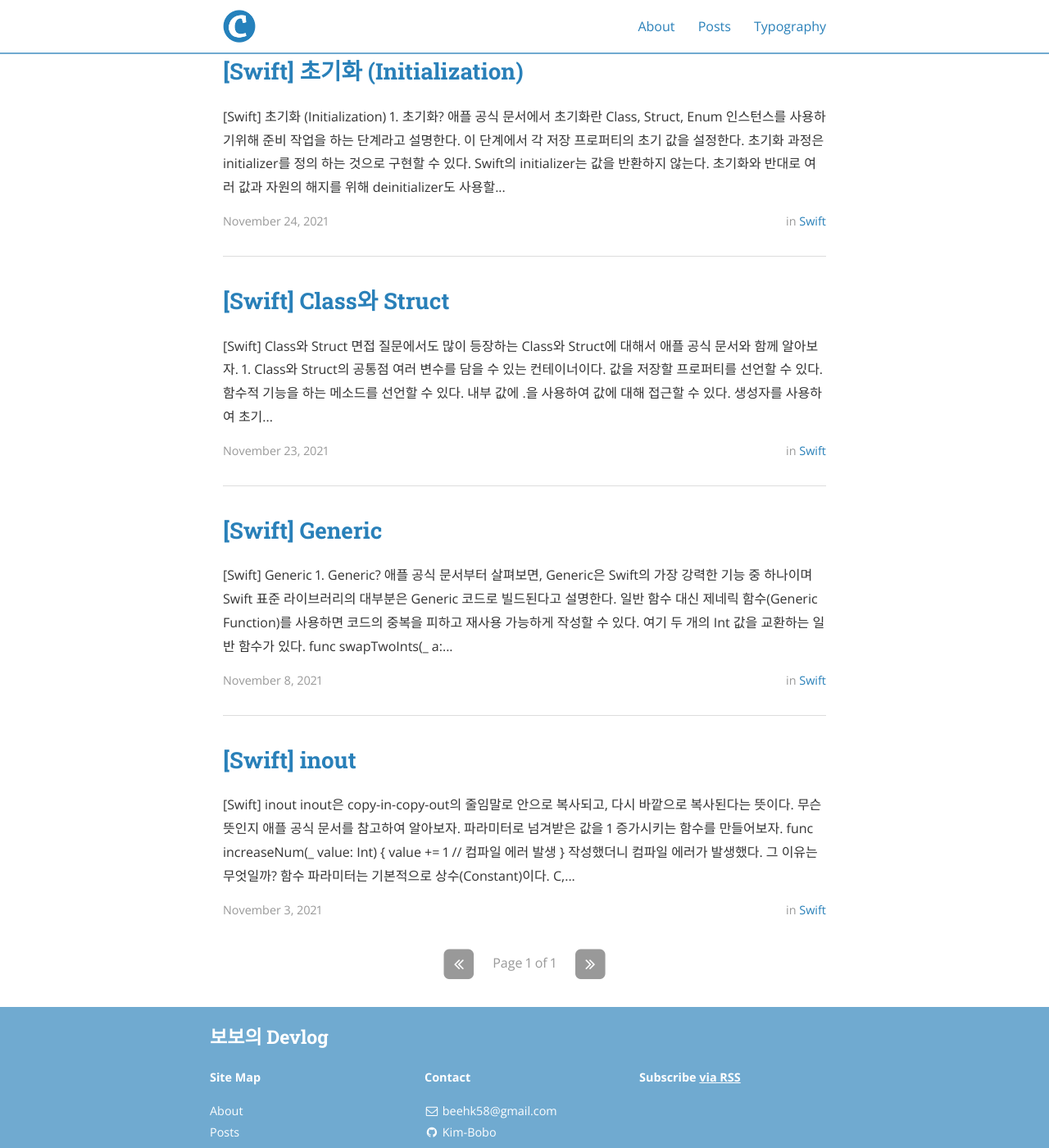
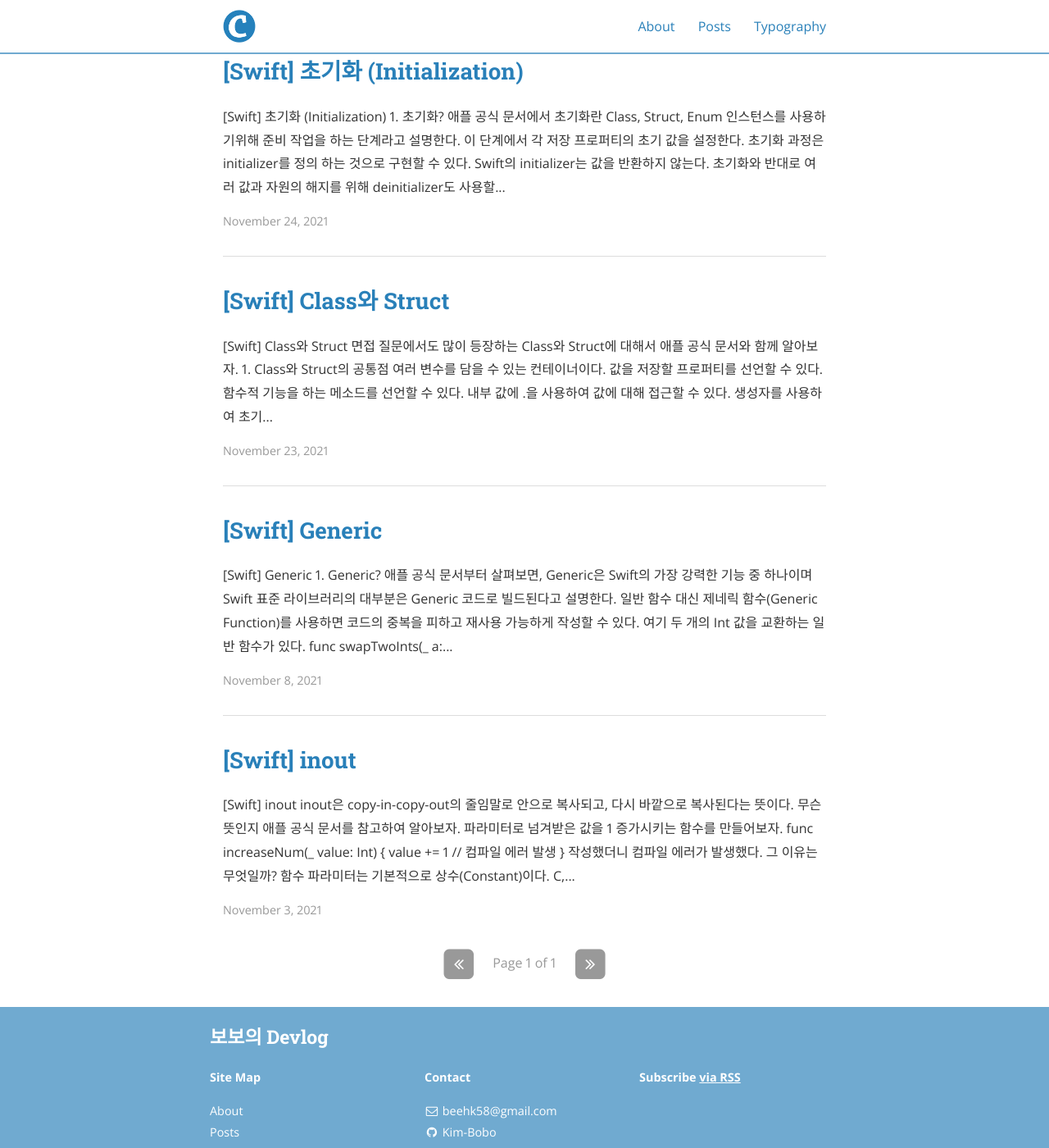
Before and after one commit to Kim-Bobo/Kim-Bobo.github.io, a Jekyll site: the page built from index.html, in a window 1280 px wide and 1400 px high, scrolled down 426 px. Shown: the whole window at 82% size. Built offline with Jekyll 4.4.1, drawn with Linux system fonts in a browser that asks for light colours; nearby versions of some CDN libraries; the list of posts is cut into pages by our own code.

Commit message:
Update index.html

```diff
--- a/index.html
+++ b/index.html
@@ -26,15 +26,6 @@ pagination:
     </section>
     <section class="post-meta">
       <div class="post-date">{{ post.date | date: "%B %-d, %Y" }}</div>
-      <div class="post-categories">
-      {% if post.categories.size > 0 %}in {% for cat in post.categories %}
-        {% if site.jekyll-archives %}
-        <a href="{{ site.baseurl }}/category/{{ cat }}">{{ cat | capitalize }}</a>{% if forloop.last == false %}, {% endif %}
-        {% else %}
-        <a href="{{ site.baseurl }}/posts/#{{ cat }}">{{ cat | capitalize }}</a>{% if forloop.last == false %}, {% endif %}
-        {% endif %}
-      {% endfor %}{% endif %}
-      </div>
     </section>
   </li>
   {% if forloop.last == false %}
```
Also changed, not shown: _posts/2021-11-24-swift-initialization.md (+1 -1 lines), 3 other files.
